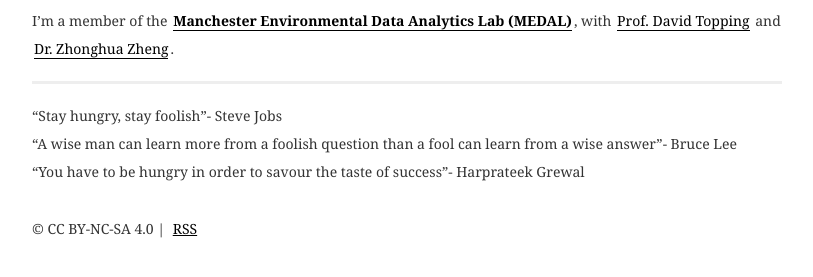
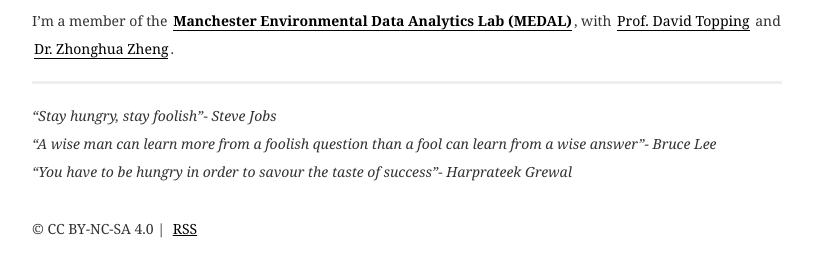
Before and after one commit to songair/Congbo, a Jekyll site: the page built from index.md, in a window 1280 px wide. Shown: the part 571-848 px from the top of the page, without its empty margins (233-1046 px from the left). Built offline with Jekyll 4.4.1, drawn with Linux system fonts in a browser that asks for light colours.

```diff
--- a/index.md
+++ b/index.md
@@ -10,6 +10,6 @@ I'm a <span style="color:blue">**[Senior Research Scientist](https://research.ma
 I'm a member of the **[Manchester Environmental Data Analytics Lab (MEDAL)](https://m-edal.github.io)**, with [Prof. David Topping](https://research.manchester.ac.uk/en/persons/david.topping) and [Dr. Zhonghua Zheng](https://zhonghuazheng.com).
 
 -------------
-"Stay hungry, stay foolish"- Steve Jobs\
-“A wise man can learn more from a foolish question than a fool can learn from a wise answer”- Bruce Lee\
-“You have to be hungry in order to savour the taste of success”- Harprateek Grewal
+*"Stay hungry, stay foolish"- Steve Jobs*\
+*“A wise man can learn more from a foolish question than a fool can learn from a wise answer”- Bruce Lee*\
+*“You have to be hungry in order to savour the taste of success”- Harprateek Grewal*
```
